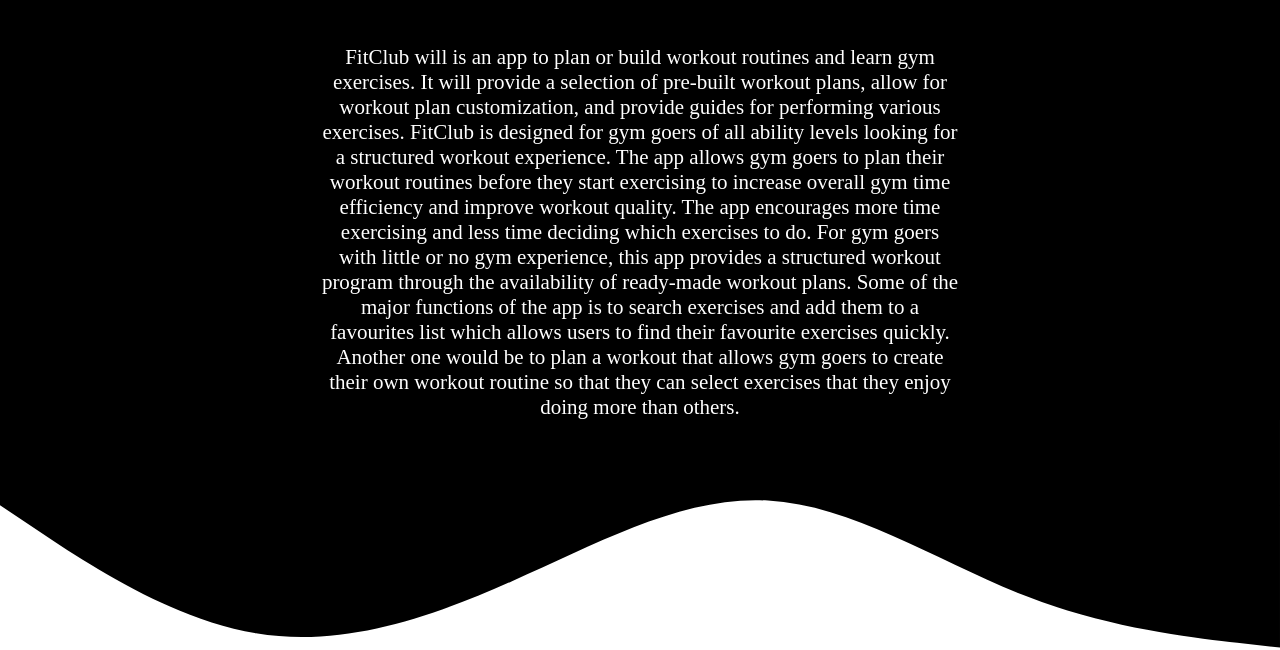
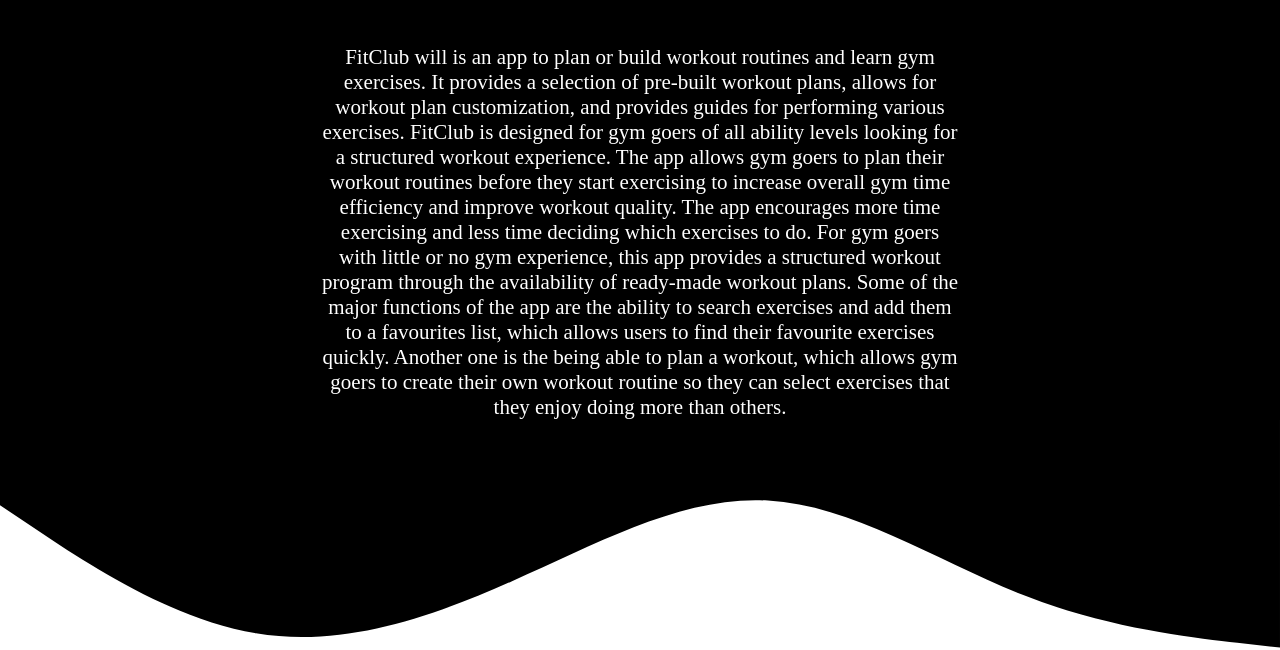
Before and after one commit to Jay-Dodhiawala/FitClub, a plain HTML site: page index.html in a window 1280 px wide. Shown: the part 156-806 px from the top of the page. Drawn offline with Linux system fonts and the light colour scheme.

Commit message:
Update index.html

```diff
--- a/index.html
+++ b/index.html
@@ -15,11 +15,11 @@
       <div class="heroP">
         <h2>Vision Statement</h2>
         <p class="heroP">
-          FitClub will is an app to plan or build workout routines and learn gym exercises. It will provide a selection of pre-built workout plans, allow for workout plan customization, and provide guides for performing various exercises.
+          FitClub will is an app to plan or build workout routines and learn gym exercises. It provides a selection of pre-built workout plans, allows for workout plan         customization, and provides guides for performing various exercises.
 
 FitClub is designed for gym goers of all ability levels looking for a structured workout experience. The app allows gym goers to plan their workout routines before they start exercising to increase overall gym time efficiency and improve workout quality. The app encourages more time exercising and less time deciding which exercises to do. For gym goers with little or no gym experience, this app provides a structured workout program through the availability of ready-made workout plans.
 
-Some of the major functions of the app is to search exercises and add them to a favourites list which allows users to find their favourite exercises quickly. Another one would be to plan a workout that allows gym goers to create their own workout routine so that they can select exercises that they enjoy doing more than others.
+Some of the major functions of the app are the ability to search exercises and add them to a favourites list, which allows users to find their favourite exercises quickly. Another one is the being able to plan a workout, which allows gym goers to create their own workout routine so they can select exercises that they enjoy doing more than others.
         </p>
       </div>
 
```
